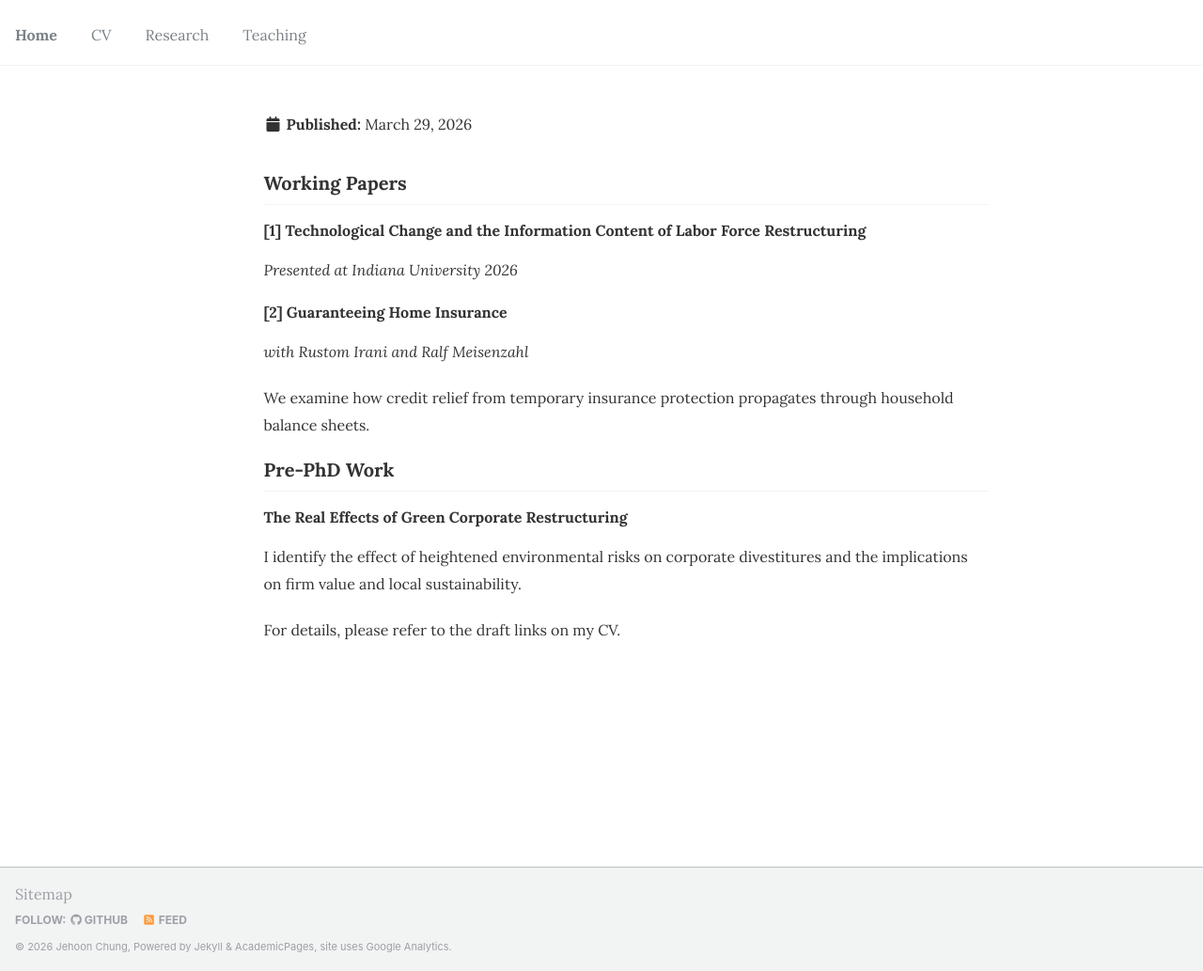
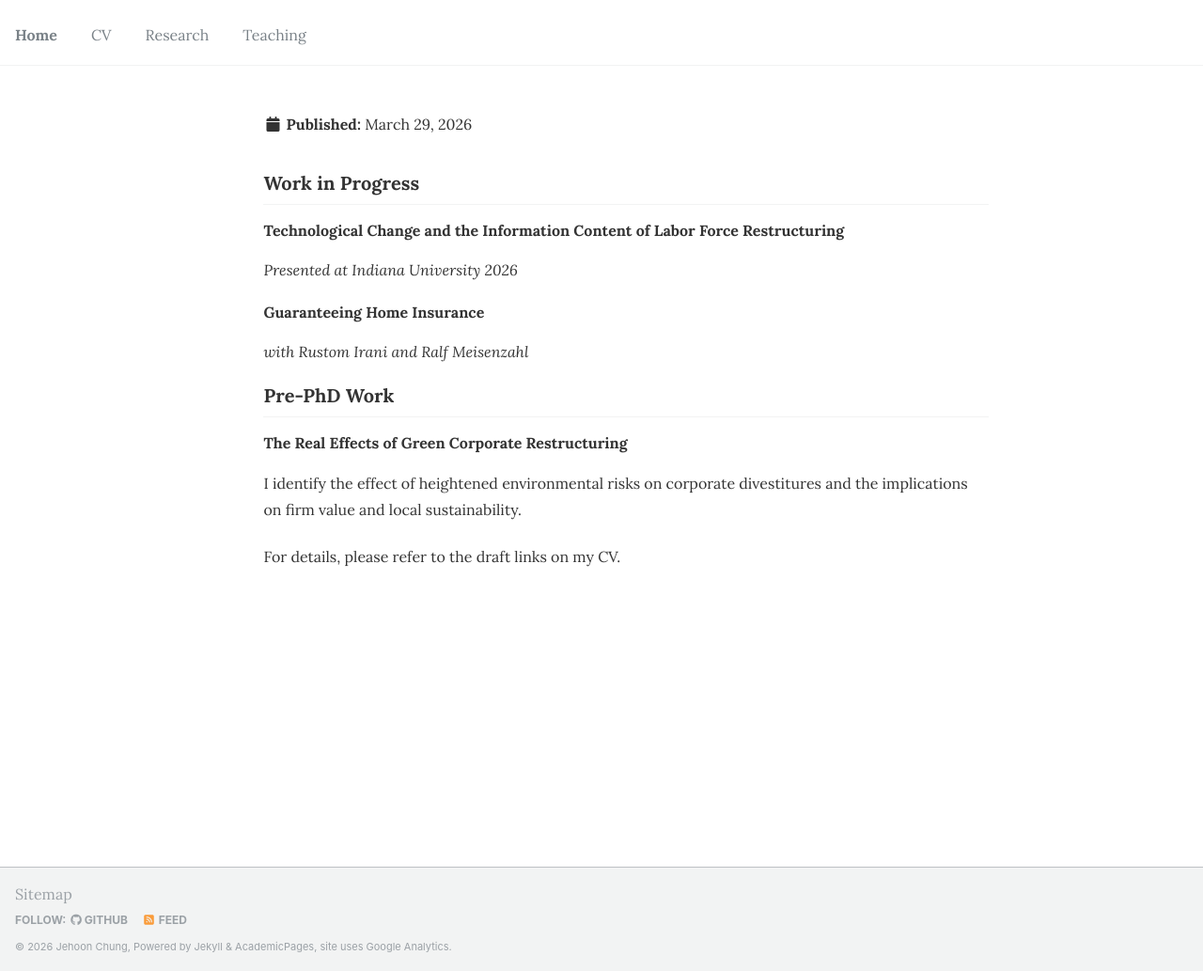
Before and after one commit to JehoonChung/jehoonchung.github.io, a Jekyll site: the page built from _research/research.md, in a window 1280 px wide and 1033 px high. Shown: the whole window at 94% size. Built offline with Jekyll 4.4.1, drawn with Linux system fonts in a browser that asks for light colours.

Commit message:
Update research.md

```diff
--- a/_research/research.md
+++ b/_research/research.md
@@ -6,16 +6,14 @@ collection: research
 permalink: /research/
 ---
 
-## Working Papers
+## Work in Progress
 
-### [1] Technological Change and the Information Content of Labor Force Restructuring
+### Technological Change and the Information Content of Labor Force Restructuring
 *Presented at Indiana University 2026*
 
 
-### [2] Guaranteeing Home Insurance
+### Guaranteeing Home Insurance
 *with Rustom Irani and Ralf Meisenzahl*
-
-We examine how credit relief from temporary insurance protection propagates through household balance sheets.
 
 ## Pre-PhD Work
 
```
